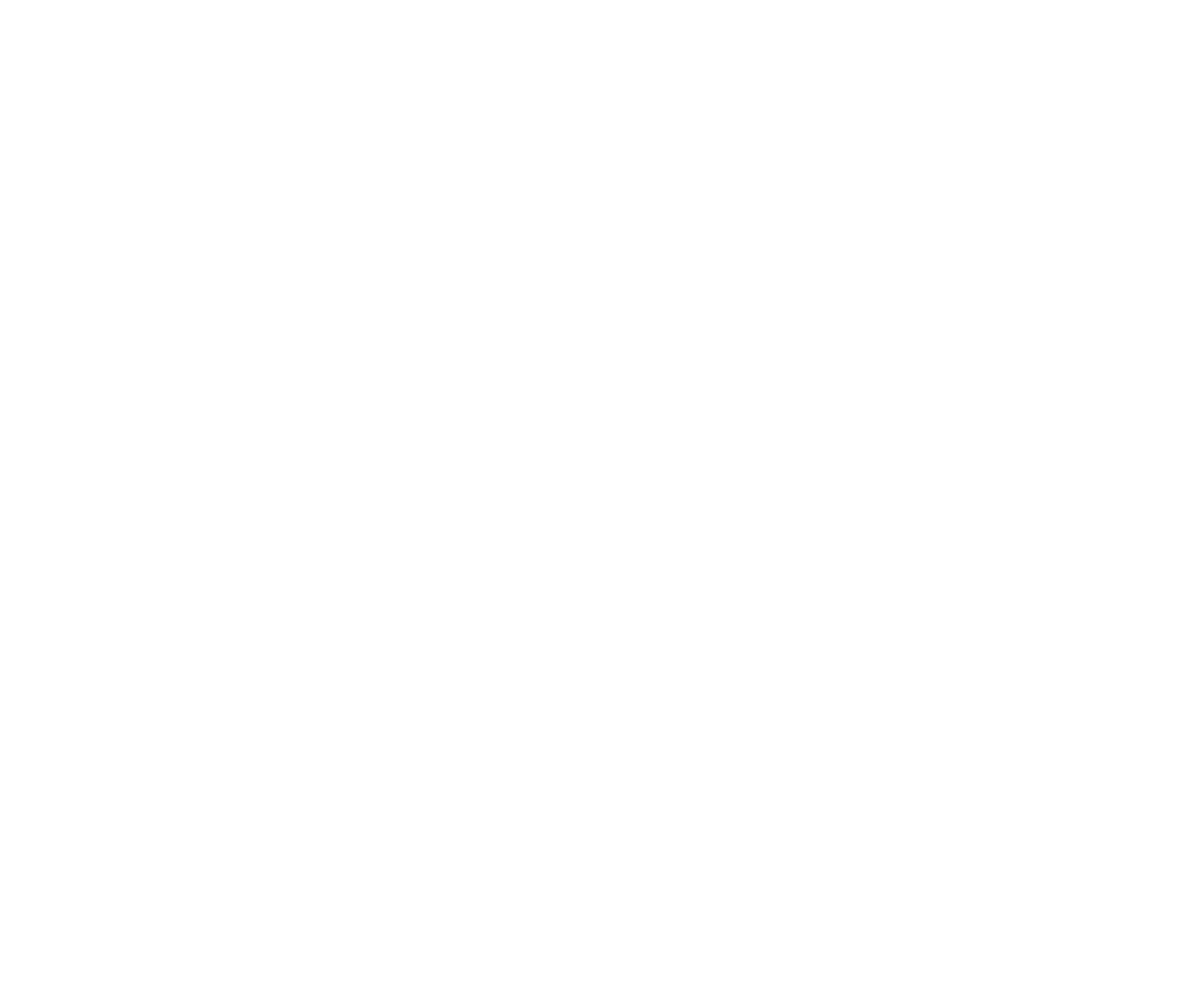
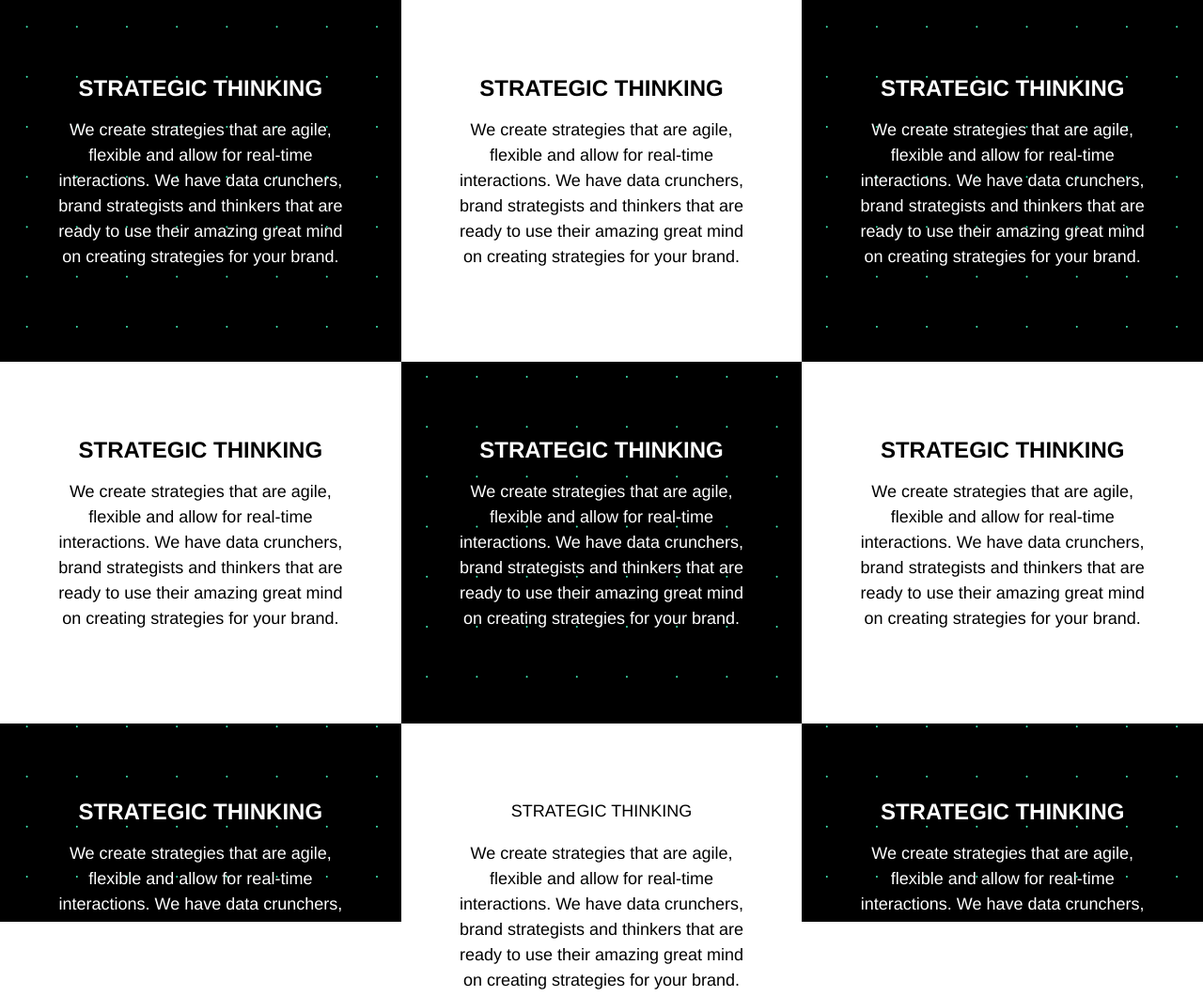
Before and after one commit to SpencerTeh/canvas-js, a plain HTML site: page index.html in a window 1280 px wide. Shown: the whole page at 94% size. Before the commit the page ends 800 px from the top, so only its background shows below. Drawn offline with nearby package versions, Linux system fonts and the light colour scheme.

Commit message:
grid dots height still fixing

```diff
--- a/app.js
+++ b/app.js
@@ -1,15 +1,15 @@
 $(document).ready(function(){
 
-    var dotMargin = 5;
-    var numRows = 10;
-    var numCols = 10;
+    var dotMargin = 2;
+    var numRows = 20;
+    var numCols = 25;
     // calculate dot sizes and position
 
     // set width and height on attribute of canvas
     var canvas = $('canvas.dots');
     var context = canvas[0].getContext('2d');
-    var canvasWidth = canvas.width(300);
-    var canvasHeight = canvas.height(300);
+    var canvasWidth = canvas.width();
+    var canvasHeight = canvas.height();
     canvas.attr({ height: canvas.height(), width: canvas.width() });
 
     // setting the margins between the dot sizes and positions.
--- a/index.html
+++ b/index.html
@@ -5,7 +5,74 @@
         <script src="app.js" type="text/javascript"></script>
     </head>
     <body>
+        <div class="dot-grid">
+            <canvas class="dots" height="230">canvas dot test</canvas>
+        </div>
         <div class="agency-row">
+            <div class="agency-col">
+                <div class="agency-title">STRATEGIC THINKING</div>
+                <p>
+                    We create strategies that are agile, flexible and allow for real-time interactions. We have data crunchers, brand strategists and thinkers that are ready to use their amazing great mind on creating strategies for your brand.
+                </p>
+            </div>
+            <div class="agency-col">
+                 <div class="agency-title">STRATEGIC THINKING</div>
+                <p>
+                    We create strategies that are agile, flexible and allow for real-time interactions. We have data crunchers, brand strategists and thinkers that are ready to use their amazing great mind on creating strategies for your brand.
+                </p>
+            </div>
+            <div class="agency-col">
+                <div class="agency-title">STRATEGIC THINKING</div>
+                <p>
+                    We create strategies that are agile, flexible and allow for real-time interactions. We have data crunchers, brand strategists and thinkers that are ready to use their amazing great mind on creating strategies for your brand.
+                </p>
+            </div>
+        </div>
+               <div class="agency-row">
+            <div class="agency-col-2">
+                <div class="agency-title">STRATEGIC THINKING</div>
+                <p>
+                    We create strategies that are agile, flexible and allow for real-time interactions. We have data crunchers, brand strategists and thinkers that are ready to use their amazing great mind on creating strategies for your brand.
+                </p>
+            </div>
+            <div class="agency-col-2">
+                 <div style="color:#fff;" class="agency-title">STRATEGIC THINKING</div>
+                <p>
+                    We create strategies that are agile, flexible and allow for real-time interactions. We have data crunchers, brand strategists and thinkers that are ready to use their amazing great mind on creating strategies for your brand.
+                </p>
+            </div>
+            <div class="agency-col-2">
+                <div class="agency-title">STRATEGIC THINKING</div>
+                <p>
+                    We create strategies that are agile, flexible and allow for real-time interactions. We have data crunchers, brand strategists and thinkers that are ready to use their amazing great mind on creating strategies for your brand.
+                </p>
+            </div>
+        </div>
+               <div class="agency-row">
+            <div class="agency-col">
+                <div class="agency-title">STRATEGIC THINKING</div>
+                <p>
+                    We create strategies that are agile, flexible and allow for real-time interactions. We have data crunchers, brand strategists and thinkers that are ready to use their amazing great mind on creating strategies for your brand.
+                </p>
+            </div>
+            <div class="agency-col">
+                 <div style="color:#000;">STRATEGIC THINKING</div>
+                <p>
+                    We create strategies that are agile, flexible and allow for real-time interactions. We have data crunchers, brand strategists and thinkers that are ready to use their amazing great mind on creating strategies for your brand.
+                </p>
+            </div>
+            <div class="agency-col">
+                <div class="agency-title">STRATEGIC THINKING</div>
+                <p>
+                    We create strategies that are agile, flexible and allow for real-time interactions. We have data crunchers, brand strategists and thinkers that are ready to use their amazing great mind on creating strategies for your brand.
+                </p>
+            </div>
+        </div>
+
+
+
+
+      <!--   <div class="agency-row">
                 <div class="agency-col">
                     <canvas class="dots">canvas dot test</canvas>
                 </div>
@@ -15,6 +82,6 @@
                  <div class="agency-col">
                     <canvas class="dots">canvas dot test</canvas>
                 </div>
-        </div>
+        </div> -->
     </body>
 </html>
--- a/style.css
+++ b/style.css
@@ -2,17 +2,98 @@ html, body {
     margin: 0;
     padding: 0;
     box-sizing: border-box;
+    font-family: 'Helvetica Neue', sans-serif;
+    font-size: 18px;
 }
 
+/* dots grid */
+
 canvas.dots {
-    /* border: 1px solid black; */
+    background:#000;
+    width: 100%;
+}
+
+.dot-grid {
     position: absolute;
+    top: 0;
     left: 0;
     right: 0;
+    bottom: 0;
+    display: inline-block;
+    background: #ff4261;
+}
+
+/* layout grid */
+
+.agency-row {
+    display: flex;
+    height: auto;
+    text-align: center;
+    line-height: 150%;
+    position: relative;
+    left: 0;
+}
+
+.agency-col {
+    padding: 80px 50px;
+}
+
+.agency-col:nth-child(1) {
+    flex: 1;
+    color: #fff;
+}
+
+.agency-col:nth-child(2) {
+    flex: 1;
+    background: #fff;
+    color: #000;
+}
+
+.agency-col:nth-child(3) {
+    flex: 1;
+    color: #fff;
+}
+
+/* //////////////////////////////// */
+
+.agency-row-2 {
+    display: flex;
+    height: auto;
+    text-align: center;
+    line-height: 150%;
+    position: relative;
+    left: 0;
+}
+
+.agency-col-2 {
+    background: #fff;
+    color: #000;
+    padding: 80px 50px;
+}
+
+.agency-col-2:nth-child(1) {
+    flex: 1;
+}
+
+.agency-col-2:nth-child(2) {
+    flex: 1;
+    color: #fff;
+    background: 0;
+}
+
+.agency-col-2:nth-child(3) {
+    flex: 1;
+}
+
+/* content */
+
+.agency-title {
+    font-weight: bold;
+    font-size: 24px;
 }
 
 
-.agency-row {
+/*.agency-row {
     display: flex;
     flex-direction: column;
 }
@@ -30,4 +111,4 @@ canvas.dots {
 .agency-col:nth-child(3) {
     flex: 1;
     background: #ffd14f;
-}
+}*/
```
